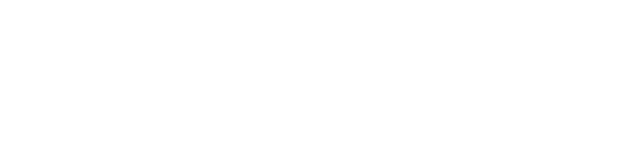
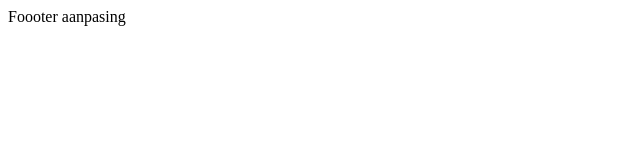
Before and after one commit to mbraas/Les3GIT, a plain HTML site: page index.html in a window 1280 px wide. Shown: the whole page, without its empty margins (0-640 px from the left). Drawn offline with Linux system fonts and the light colour scheme.

Commit message:
footer edited

```diff
--- a/index.html
+++ b/index.html
@@ -13,7 +13,7 @@
 
     </main>
     <footer>
-
+        Foooter aanpasing
     </footer>
 </body>
 </html>
```
